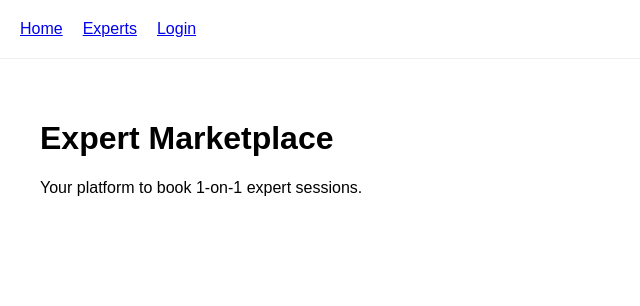
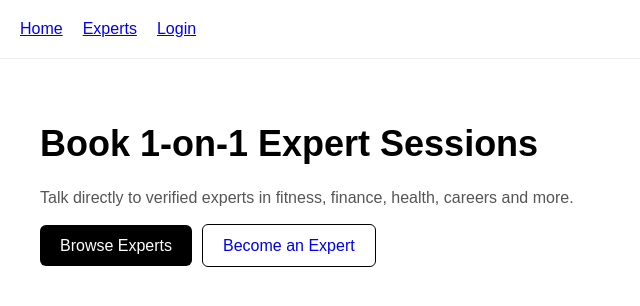
Before and after one commit to poojakhakholia/expert-marketplace, a Next.js app: page / in a window 1280 px wide. Shown: the top 306 px of the page, without its empty margins (0-640 px from the left). Built offline with nearby package versions, Linux system fonts and the light colour scheme.

Commit message:
Update page.tsx

```diff
--- a/app/page.tsx
+++ b/app/page.tsx
@@ -1,8 +1,38 @@
 export default function Home() {
   return (
     <main style={{ padding: 40 }}>
-      <h1>Expert Marketplace</h1>
-      <p>Your platform to book 1-on-1 expert sessions.</p>
+      <h1 style={{ fontSize: 36 }}>Book 1-on-1 Expert Sessions</h1>
+      <p style={{ marginTop: 10, color: "#555" }}>
+        Talk directly to verified experts in fitness, finance, health, careers and more.
+      </p>
+
+      <div style={{ marginTop: 30 }}>
+        <a
+          href="/experts"
+          style={{
+            padding: "12px 20px",
+            background: "black",
+            color: "white",
+            borderRadius: 6,
+            textDecoration: "none",
+            marginRight: 10,
+          }}
+        >
+          Browse Experts
+        </a>
+
+        <a
+          href="/login"
+          style={{
+            padding: "12px 20px",
+            border: "1px solid black",
+            borderRadius: 6,
+            textDecoration: "none",
+          }}
+        >
+          Become an Expert
+        </a>
+      </div>
     </main>
   );
 }
```
